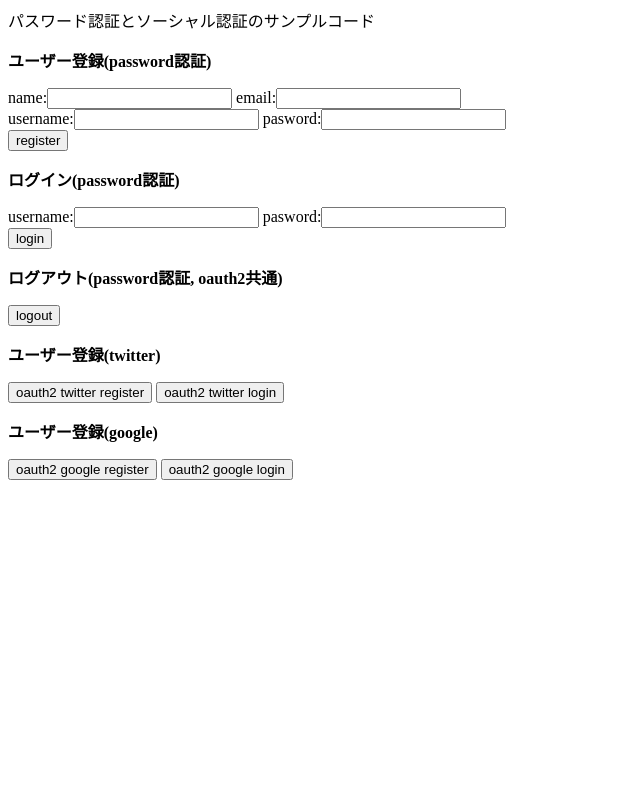
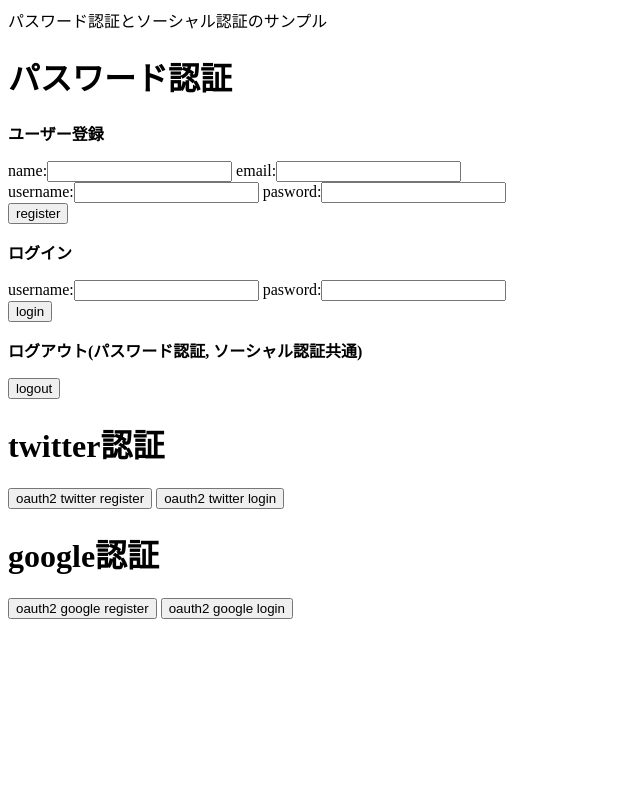
Before and after one commit to ritogk/memo_jwt, a Flask app: page / in a window 1280 px wide. Shown: the whole page, without its empty margins (0-640 px from the left). Run offline with Flask 3, Linux system fonts and the light colour scheme.

Commit message:
gamen kousin

```diff
--- a/src/templates/work.html
+++ b/src/templates/work.html
@@ -1,9 +1,10 @@
 <html>
   <head> </head>
   <body>
-    パスワード認証とソーシャル認証のサンプルコード
+    パスワード認証とソーシャル認証のサンプル
   </body>
-  <p style="font-weight: bold;">ユーザー登録(password認証)</p>
+  <h1>パスワード認証</h1>
+  <p style="font-weight: bold;">ユーザー登録</p>
   name:<input type="text" id="text-name"></input>
   email:<input type="text" id="text-email"></input>
   <br>
@@ -12,20 +13,20 @@
   <br>
   <button id="button-create">register</button>
   <br>
-  <p style="font-weight: bold;">ログイン(password認証)</p>
+  <p style="font-weight: bold;">ログイン</p>
   username:<input type="text" id="text-username-login"></input>
   pasword:<input type="text" id="text-password-login"></input>
   <br>
   <button id="button-login">login</button>
   <br>
-  <p style="font-weight: bold;">ログアウト(password認証, oauth2共通)</p>
+  <p style="font-weight: bold;">ログアウト(パスワード認証, ソーシャル認証共通)</p>
   <button id="button-logout">logout</button>
   <br>
-  <p style="font-weight: bold;">ユーザー登録(twitter)</p>
+  <h1>twitter認証</h1>
   <button id="button-twitter-create">oauth2 twitter register</button>
   <button id="button-twitter-login">oauth2 twitter login</button>
   <br>
-  <p style="font-weight: bold;">ユーザー登録(google)</p>
+  <h1>google認証</h1>
   <button id="button-google-create">oauth2 google register</button>
   <button id="button-google-login">oauth2 google login</button>
   <br>
```
